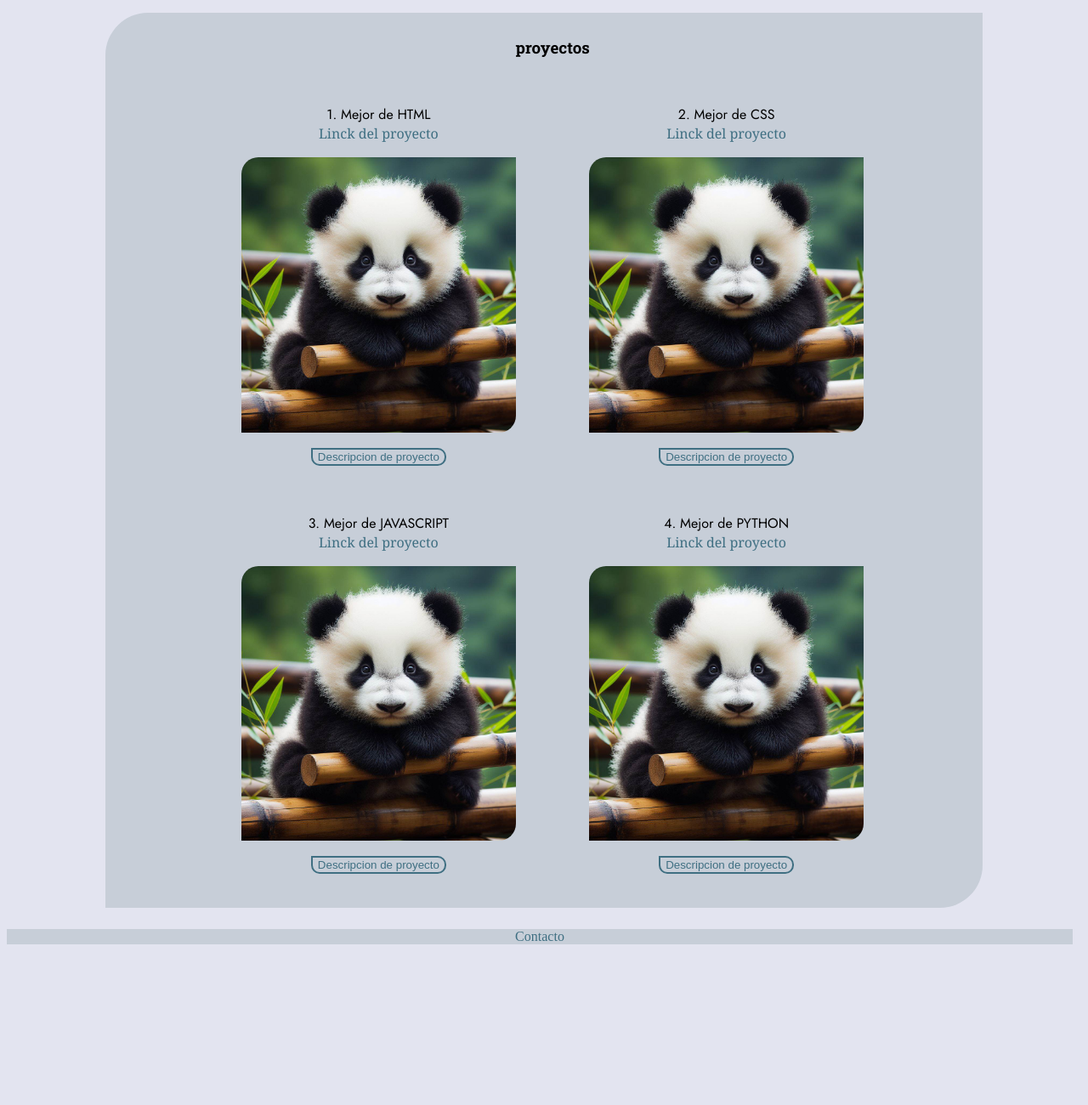
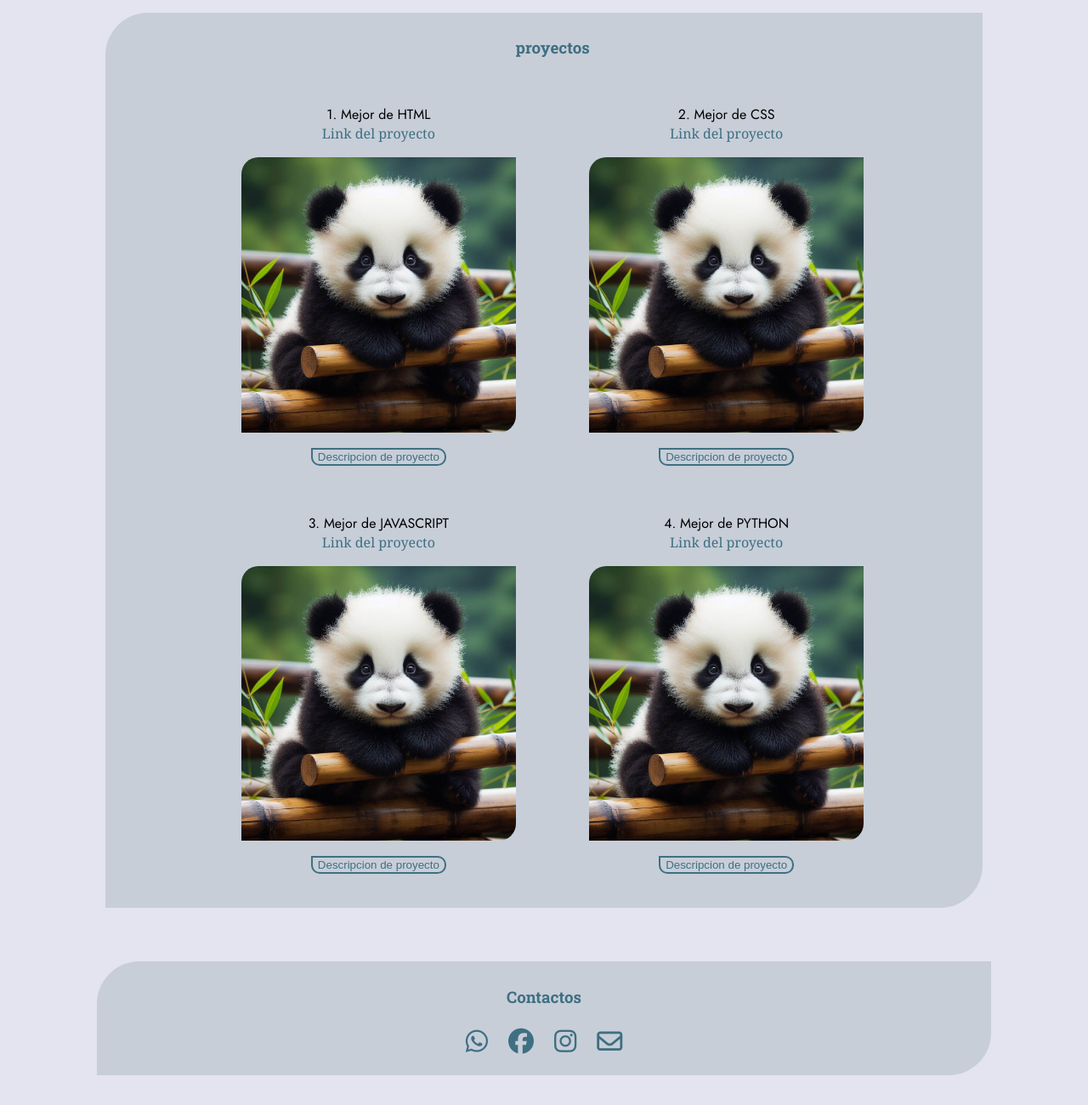
Before and after one commit to Julius9347/Portafolio, a plain HTML site: page index.html in a window 1280 px wide. Shown: the part 860-2160 px from the top of the page at 85% size. Before the commit the page ends 1981 px from the top, so only its background shows below. Drawn offline with Linux system fonts and the light colour scheme; a web font is replaced by a local one.

Commit message:
Contacto y links
en esta versión añadí los iconos de contactos y mejore la estítica de los links

```diff
--- a/index.html
+++ b/index.html
@@ -1,71 +1,112 @@
 <!DOCTYPE html>
 <html lang="en">
   <head>
-    <link rel="stylesheet" href="styles.css">
-    <link rel="icon" href="Imagenes/OIG3-removebg-preview.png">
+    <script
+      src="https://kit.fontawesome.com/5ca86db239.js"
+      crossorigin="anonymous"
+    ></script>
+    <link rel="stylesheet" href="styles.css" />
+    <link rel="icon" href="Imagenes/OIG3-removebg-preview.png" />
     <meta charset="UTF-8" />
     <meta name="viewport" content="width=device-width, initial-scale=1.0" />
     <title>Portafolio JulianMeOc</title>
   </head>
   <body>
-    <header><img src="Imagenes/OIG3-removebg-preview.png" alt="icon Portafolios" class="icon"><span class="encabezado">PORTAFOLIOS JulianMeOc</span></header>
-
+    <!-- Portafolios JulianMeOc l-->
+    <header>
+      <img
+        src="Imagenes/OIG3-removebg-preview.png"
+        alt="icon Portafolios"
+        class="icon"
+      /><span class="encabezado">PORTAFOLIOS JulianMeOc</span>
+    </header>
+    <!-- mi perfil -->
     <div class="Miperfil" id="perfil">
       <img src="Imagenes/Yo.png" alt="Mi perfil" class="perfil" id="Yo" />
       <h2 class="perfil" id="fontp">JulianMeOc</h2>
     </div>
+    <!-- navegacion -->
     <nav class="navegacion">
       <a href="#perfil">Perfil</a> <a href="#yo">Conoceme</a>
       <a href="#Conocimientos"> Conocimientos</a>
       <a href="#proyectos">Proyectos</a>
       <a href="#contacto"> Contacto</a>
     </nav>
+    <!-- demas contenido de la pagina -->
     <div class="contenido">
+      <!-- quien soy -->
       <div class="info">
         <h3 id="yo">¿Quien soy yo?</h3>
-        <p class="texto">Me llamo Julian Meneses, soy un joven con grandes aspiraciones a ser mejor en mi area cada dia, tengo 16 años, estudio programcion independiente de algun ente educativo, pero como ven, yo hice este Portafolio desde 0 y lo he mejorado incontables veces, me concidero una buena pieza en trabajos en equipo, soy responsable con mis deberes y logro lo que me propongo.</p>
+        <p class="texto">
+          Me llamo Julian Meneses, soy un joven con grandes aspiraciones a ser
+          mejor en mi area cada dia, tengo 16 años, estudio programcion
+          independiente de algun ente educativo, pero como ven, yo hice este
+          Portafolio desde 0 y lo he mejorado incontables veces, me concidero
+          una buena pieza en trabajos en equipo, soy responsable con mis deberes
+          y logro lo que me propongo.
+        </p>
       </div>
-
+      <!-- mis conocimientos -->
       <div class="info">
         <h3 id="Conocimientos">Conocimientos</h3>
         <p>Lenguajes de programcion que manejo:</p>
         <button>HTML</button> <button>CSS</button> <button>JAVASCRIPT</button>
         <button>PYTHON</button>
       </div>
-
+      <!-- mis proyectos -->
       <div class="info" id="seccproyect">
         <h3 id="proyectos">proyectos</h3>
         <div class="tproyect">
-          <p id="htmlp">1. Mejor de HTML <br>
-            <a href="">Linck del proyecto</a>
+          <p id="htmlp">
+            1. Mejor de HTML <br />
+            <a href="">Link del proyecto</a>
           </p>
           <div>
-            <a href=""> <img src="/Imagenes/fondo de bloqueo.jpg" alt="Pronto habrá un proyecto aqui!" id="imagenh" class="iproyect" title="Projecto html"/></a>
+            <a href="">
+              <img
+                src="/Imagenes/fondo de bloqueo.jpg"
+                alt="Pronto habrá un proyecto aqui!"
+                id="imagenh"
+                class="iproyect"
+                title="Projecto html"
+            /></a>
             <div>
               <button class="bproyect">Descripcion de proyecto</button>
             </div>
           </div>
         </div>
         <div class="tproyect">
-          <p id="cssp">2. Mejor de CSS <br>
-            <a href="">Linck del proyecto</a></p>
+          <p id="cssp">
+            2. Mejor de CSS <br />
+            <a href="">Link del proyecto</a>
+          </p>
           <div>
-            <a href=""><img src="/Imagenes/fondo de bloqueo.jpg" alt="Pronto habrá un proyecto aqui!" id="imagenh" class="iproyect" title="Projecto css"/></a>
+            <a href=""
+              ><img
+                src="/Imagenes/fondo de bloqueo.jpg"
+                alt="Pronto habrá un proyecto aqui!"
+                id="imagenh"
+                class="iproyect"
+                title="Projecto css"
+            /></a>
             <div>
               <button class="bproyect">Descripcion de proyecto</button>
             </div>
           </div>
         </div>
         <div class="t2proyect">
-          <p id="javap">3. Mejor de JAVASCRIPT <br>
-            <a href="">Linck del proyecto</a></p>
+          <p id="javap">
+            3. Mejor de JAVASCRIPT <br />
+            <a href="">Link del proyecto</a>
+          </p>
           <div>
             <a href="">
               <img
                 src="/Imagenes/fondo de bloqueo.jpg"
                 alt="Pronto habrá un proyecto aqui!"
                 id="imagenj"
-              class="iproyect" title="Projecto javascript"
+                class="iproyect"
+                title="Projecto javascript"
               />
             </a>
             <div>
@@ -74,11 +115,19 @@
           </div>
         </div>
         <div class="t2proyect">
-        <p  id="pythonp">4. Mejor de PYTHON <br>
-          <a href="">Linck del proyecto</a></p>
+          <p id="pythonp">
+            4. Mejor de PYTHON <br />
+            <a href="">Link del proyecto</a>
+          </p>
           <div>
             <a href="">
-          <img src="/Imagenes/fondo de bloqueo.jpg" alt="Pronto habrá un proyecto aqui!" id="imagenp" class="iproyect" title="Projecto python"/>
+              <img
+                src="/Imagenes/fondo de bloqueo.jpg"
+                alt="Pronto habrá un proyecto aqui!"
+                id="imagenp"
+                class="iproyect"
+                title="Projecto python"
+              />
             </a>
             <div>
               <button>Descripcion de proyecto</button>
@@ -86,6 +135,28 @@
           </div>
         </div>
       </div>
-    <footer id="contacto">Contacto</footer>
+      <!-- contacto -->
+      <footer id="contacto" class="contacto">
+        <h3>Contactos</h3>
+        <a href="https://wa.me/3022614862" class="iconosdecontacto"
+          ><i class="fa-brands fa-whatsapp"></i
+        ></a>
+        <a
+          href="https://www.facebook.com/profile.php?id=100093608914107"
+          class="iconosdecontacto"
+          ><i class="fa-brands fa-facebook"></i
+        ></a>
+        <a
+          href="https://www.instagram.com/julian.meneses.5891?igsh=MXdybW5vYThlbTRmNg=="
+          class="iconosdecontacto"
+          ><i class="fa-brands fa-instagram"></i
+        ></a>
+        <a
+          href="https://mail.google.com/mail/u/0/?hl=es&tf=cm&fs=1&to=jmenesesocampo@gmail.com"
+          class="iconosdecontacto"
+          ><i class="fa-regular fa-envelope"></i
+        ></a>
+      </footer>
+    </div>
   </body>
 </html>
--- a/styles.css
+++ b/styles.css
@@ -30,8 +30,8 @@ nav {
 footer {
     background-color: #C7CED8;
     color: #3f6f82;
-    padding: 0px 20px 0 20px;
-    margin: 10px 10px 10px 0;
+    padding: 10px 20px 20px 20px;
+    margin: 10px 10px 20px 0;
 }
 a {
     color: #3f6f82;
@@ -75,6 +75,7 @@ h3  {
     font-optical-sizing: auto;
     font-weight: weight;
     font-style: normal;
+    color: #3f6f82;
 }
 .tproyect {
     display: inline-block;
@@ -117,18 +118,30 @@ button {
     text-align: center;
 }
 a:hover{
-  color: #5d91a5;
+  color: #E3E4f0;
+  background-color: #5d91a5;
+  padding: 0 5px;
+  border-radius: 10px;
 }
 button:hover{
     background-color: #5d91a5;
+    color: #E3E4f0;
 }
 .icon{
     width: 5%;
     height: auto;
     margin: 1% 0 0 0;
-
     padding: 0;
 }
 .encabezado{
    font-size: 250%;
 }
+.contacto{
+   width: 80%;
+   margin: 5% auto 5% auto;
+   border-radius: 50px 0 50px 0;
+
+}
+.iconosdecontacto{
+   font-size: 30px;
+}
```
Lines whose indentation alone changed are shown as unchanged.
